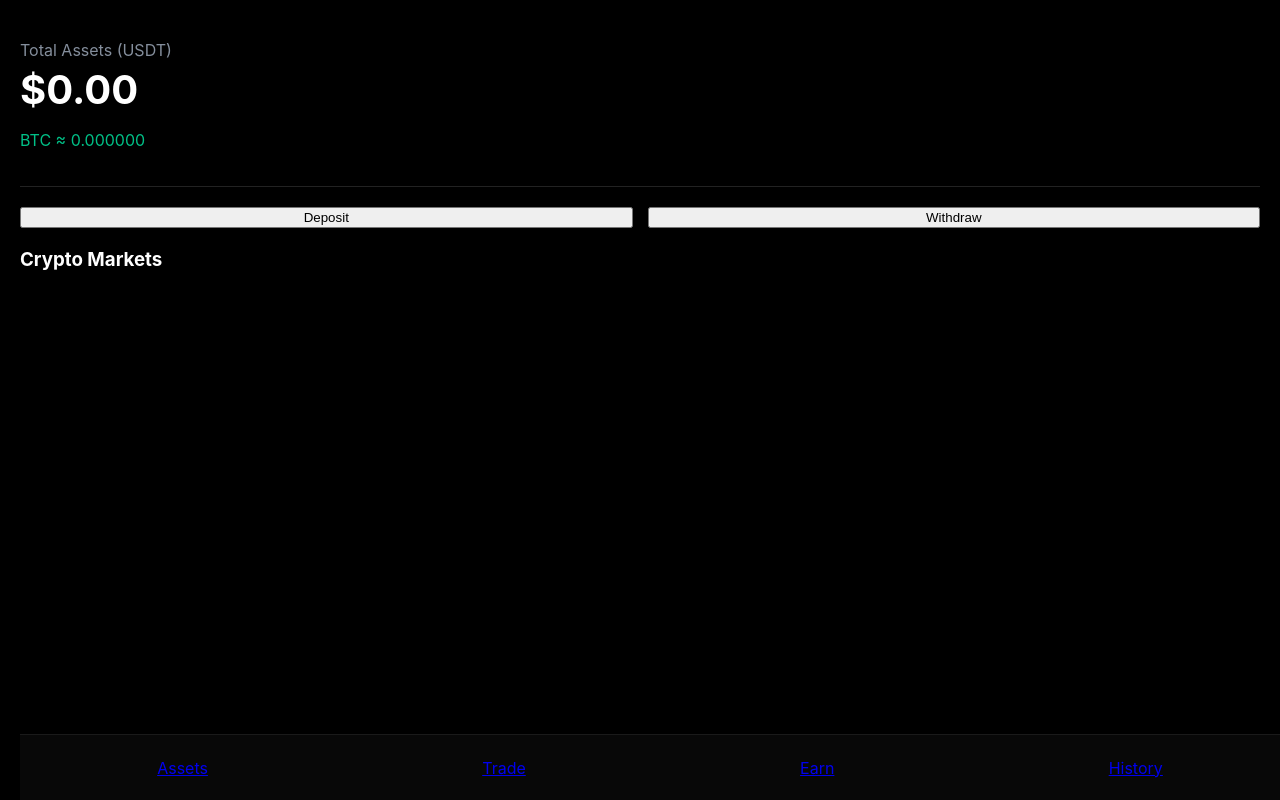
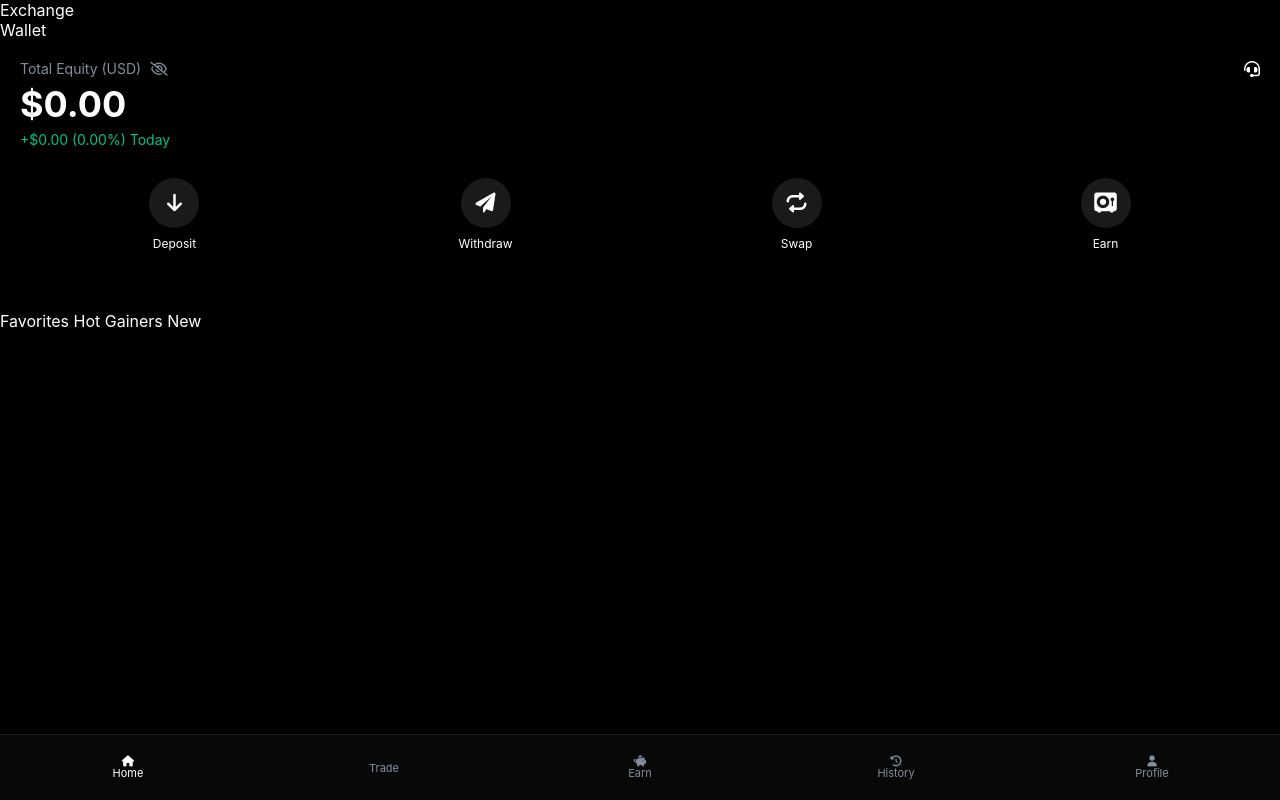
Before and after one commit to sweetcsf1-png/Tesla-Base, a plain HTML site: page dashboard.html in a window 1280 px wide. Drawn offline with nearby package versions, Linux system fonts and the light colour scheme.

Commit message:
dashboard.html

```diff
--- a/dashboard.html
+++ b/dashboard.html
@@ -3,49 +3,57 @@
 <head>
     <meta charset="UTF-8">
     <meta name="viewport" content="width=device-width, initial-scale=1.0">
-    <title>Tesla Base | Assets</title>
-    <script src="https://cdn.jsdelivr.net/npm/@supabase/supabase-js@2"></script>
+    <title>OKX | Home</title>
     <link rel="stylesheet" href="style.css">
+    <link rel="stylesheet" href="https://cdnjs.cloudflare.com/ajax/libs/font-awesome/6.0.0/css/all.min.css">
 </head>
-<body style="background:#000; color:#fff; padding:20px;">
-    <div style="padding: 20px 0; border-bottom: 1px solid #222;">
-        <p style="color:#848e9c; margin:0;">Total Assets (USDT)</p>
-        <h1 style="font-size: 40px; margin: 5px 0;">$<span id="main-bal">0.00</span></h1>
-        <p style="color:#00c087;">BTC ≈ <span id="btc-bal">0.000000</span></p>
+<body>
+    <div class="okx-top-toggle">
+        <div class="toggle-item active" onclick="switchTab('exchange')">Exchange</div>
+        <div class="toggle-item" onclick="switchTab('wallet')">Wallet</div>
     </div>
 
-    <div style="display:grid; grid-template-columns: 1fr 1fr; gap:15px; margin: 20px 0;">
-        <button onclick="window.location.href='deposit.html'" class="action-btn">Deposit</button>
-        <button onclick="window.location.href='withdraw.html'" class="action-btn">Withdraw</button>
+    <div class="dashboard-header" style="padding: 20px;">
+        <div style="display:flex; justify-content:space-between; align-items:center;">
+            <span style="color:var(--gray-text); font-size:14px;">Total Equity (USD) <i class="fa-regular fa-eye-slash" onclick="toggleBalanceBlur()" style="margin-left:5px; cursor:pointer;"></i></span>
+            <i class="fa-solid fa-headset" onclick="location.href='support.html'"></i>
+        </div>
+        <h1 id="total-balance" class="balance-main">$0.00</h1>
+        <div class="balance-sub">+$0.00 (0.00%) Today</div>
+
+        <div class="quick-actions">
+            <div class="action-btn-circle" onclick="location.href='deposit.html'"><div class="circle-icon"><i class="fa-solid fa-arrow-down"></i></div>Deposit</div>
+            <div class="action-btn-circle" onclick="location.href='withdraw.html'"><div class="circle-icon"><i class="fa-solid fa-paper-plane"></i></div>Withdraw</div>
+            <div class="action-btn-circle" onclick="location.href='trading.html'"><div class="circle-icon"><i class="fa-solid fa-repeat"></i></div>Swap</div>
+            <div class="action-btn-circle" onclick="location.href='investment.html'"><div class="circle-icon"><i class="fa-solid fa-vault"></i></div>Earn</div>
+        </div>
     </div>
 
-    <h3>Crypto Markets</h3>
-    <div id="crypto-list"></div>
+    <div class="market-tabs">
+        <span class="m-tab active">Favorites</span>
+        <span class="m-tab">Hot</span>
+        <span class="m-tab">Gainers</span>
+        <span class="m-tab">New</span>
+    </div>
+
+    <div id="asset-list-container">
+        </div>
 
     <nav class="bottom-nav">
-        <a href="dashboard.html" class="active">Assets</a>
-        <a href="trading.html">Trade</a>
-        <a href="investment.html">Earn</a>
-        <a href="history.html">History</a>
+        <a href="dashboard.html" class="nav-item active"><i class="fa-solid fa-house"></i>Home</a>
+        <a href="trading.html" class="nav-item"><i class="fa-solid fa-chart-simple"></i>Trade</a>
+        <a href="investment.html" class="nav-item"><i class="fa-solid fa-piggy-bank"></i>Earn</a>
+        <a href="history.html" class="nav-item"><i class="fa-solid fa-clock-rotate-left"></i>History</a>
+        <a href="settings.html" class="nav-item"><i class="fa-solid fa-user"></i>Profile</a>
     </nav>
 
     <script src="app.js"></script>
     <script>
-        async function loadAssets() {
-            const { data: { user } } = await _supabase.auth.getUser();
-            const { data } = await _supabase.from('profiles').select('balance').eq('id', user.id).single();
-            document.getElementById('main-bal').innerText = data.balance.toLocaleString();
-            document.getElementById('btc-bal').innerText = (data.balance / 65000).toFixed(6);
-
-            const coins = ["BTC", "ETH", "SOL", "XRP", "LTC", "ADA", "DOGE", "TRX"];
-            const list = document.getElementById('crypto-list');
-            coins.forEach(c => {
-                list.innerHTML += `<div style="display:flex; justify-content:space-between; padding:15px; border-bottom:1px solid #111;">
-                    <span><b>${c}</b></span> <span style="color:#00c087;">$${(Math.random()*1000).toFixed(2)}</span>
-                </div>`;
-            });
+        function toggleBalanceBlur() {
+            const b = document.getElementById('total-balance');
+            b.classList.toggle('blurred-text');
         }
-        window.onload = loadAssets;
+        window.onload = () => { applySavedTheme(); loadUserAssets(); };
     </script>
 </body>
 </html>
```
